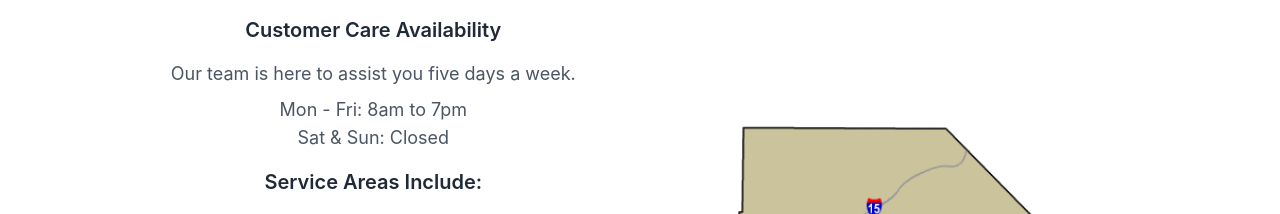
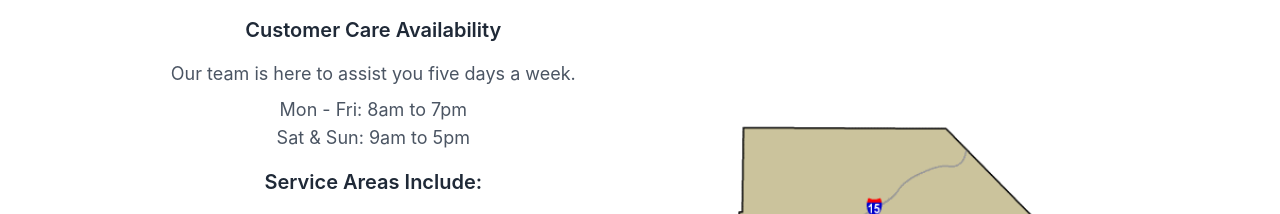
Before and after one commit to Nolden33/PolarWater, a React (Create React App) app in the folder polarwater/: page / in a window 1280 px wide. Shown: the part 3840-4054 px from the top of the page. Built offline with nearby package versions, Linux system fonts and the light colour scheme; no server answers.

Commit message:
Update ContactInfo.jsx

```diff
--- a/polarwater/src/components/landingPage/ContactInfo.jsx
+++ b/polarwater/src/components/landingPage/ContactInfo.jsx
@@ -21,7 +21,7 @@ function ContactInfo() {
                                 </p>
                                 <div className="text-md text-gray-600 mb-4">
                                     <p>Mon - Fri: 8am to 7pm</p>
-                                    <p>Sat & Sun: Closed</p>
+                                    <p>Sat & Sun: 9am to 5pm</p>
                                 </div>
                                 <p className="text-xl font-semibold text-gray-800 mb-4">
                                     Service Areas Include:
```
